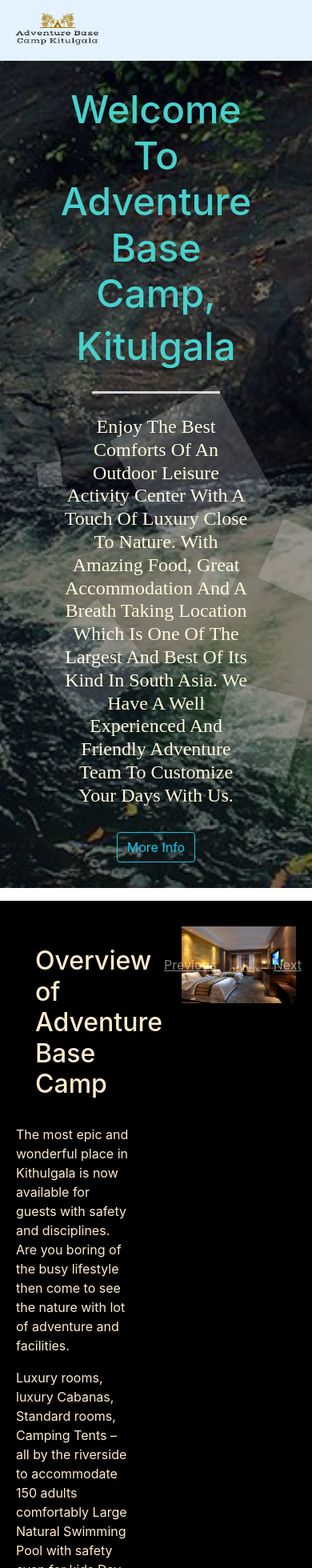
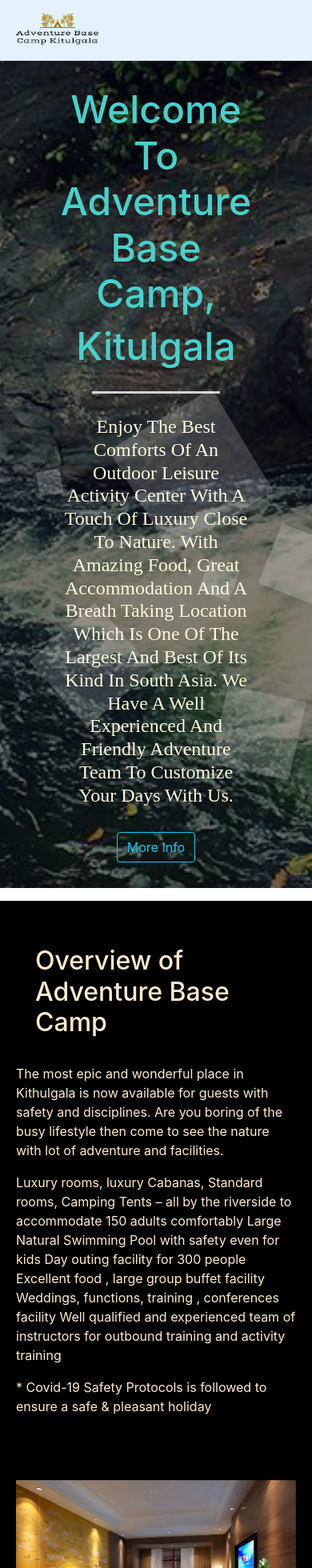
Before and after one commit to Thusiya05/hotel-system, a React (Create React App) app: page / in a window 390 px wide. Shown: the top 1960 px of the page at 80% size. Built offline with nearby package versions, Linux system fonts and the light colour scheme.

Commit message:
mobile responsiveness of slider

```diff
--- a/src/App.css
+++ b/src/App.css
@@ -185,14 +185,14 @@
   flex-flow: row wrap;
   /* height: 25rem; */
 }
-.col-6 h1{
+.col-md-6 h1{
   padding: 1.5rem;
   font-size: 2rem;
 }
-.col-6 p{
+.col-md-6 p{
   justify-content: center;
 }
-.col-6{
+.col-md-6{
   padding: 2rem;
 }
 
--- a/src/Pages/Home.js
+++ b/src/Pages/Home.js
@@ -14,7 +14,7 @@
         </div>
         <div className="slider-row">
         <div className="row">
-            <div className="col-6">
+            <div className="col-md-6">
                 <h1>Overview of Adventure Base Camp</h1>
                     <p>The most epic and wonderful place in Kithulgala is now available for guests with safety and disciplines. Are you boring of the busy lifestyle then come to see the nature with lot of adventure and facilities.</p>
 
@@ -26,7 +26,7 @@
                     Well qualified and experienced team of instructors for outbound training and activity training</p>
                     <p>* Covid-19 Safety Protocols is followed to ensure a safe & pleasant holiday</p>
             </div>
-            <div className="col-6">
+            <div className="col-md-6">
                 <Slider />
             </div>
         </div>
```
